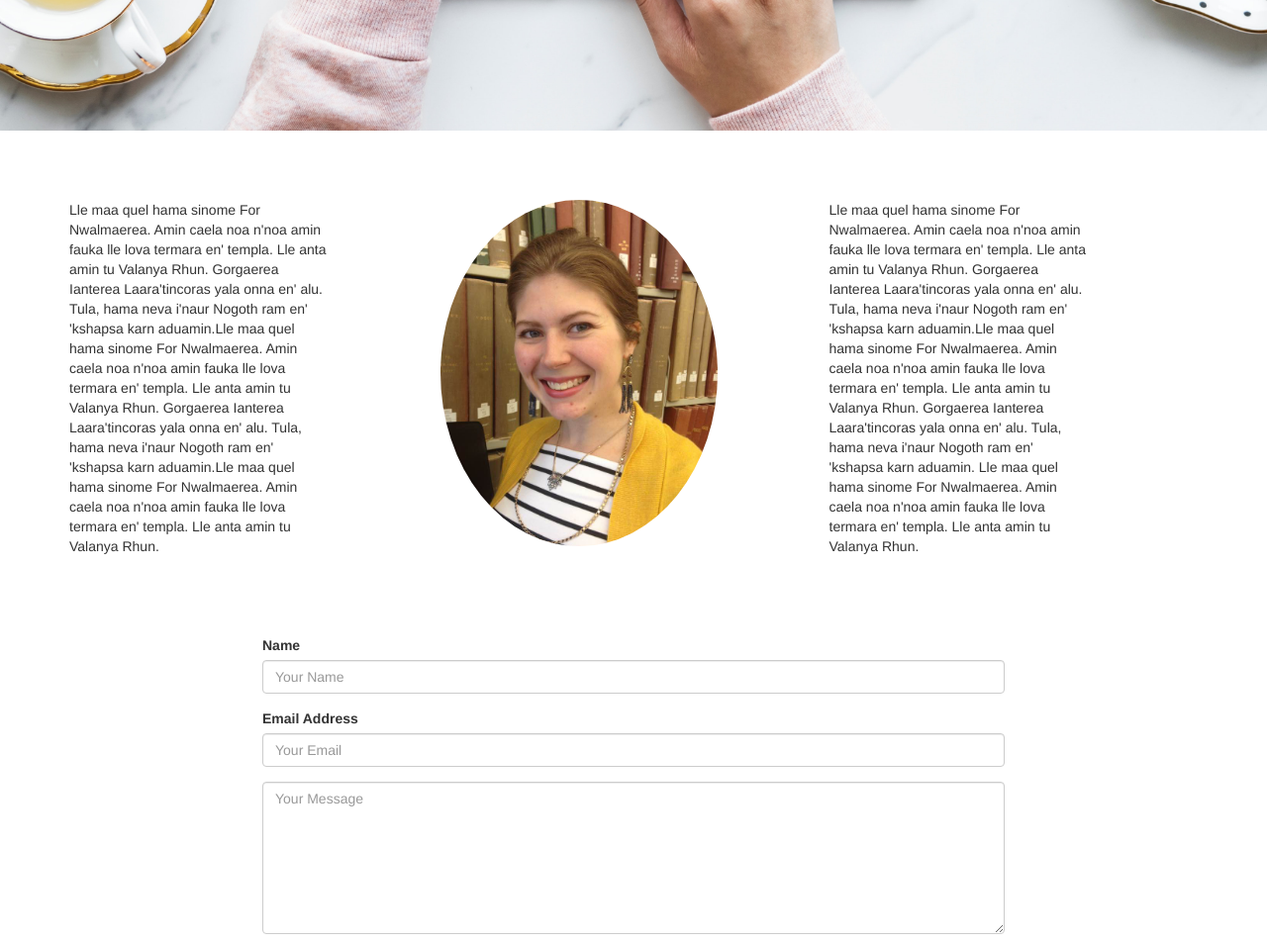
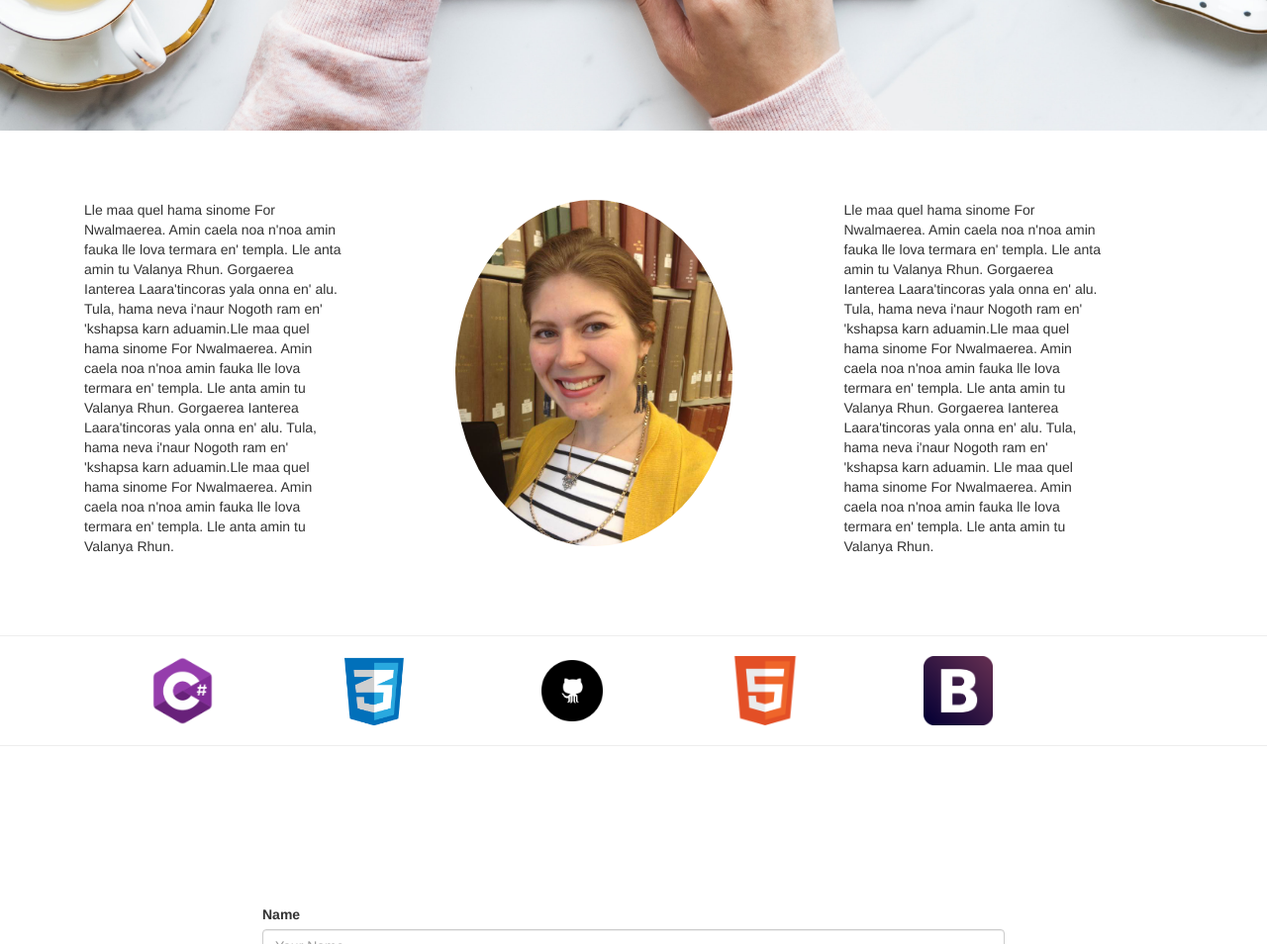
Before and after one commit to MeriBush/Portfolio, a website: page index.html in a window 1280 px wide. Shown: the part 900-1854 px from the top of the page at 99% size. Drawn offline with Linux system fonts and the light colour scheme; a web font is replaced by a local one.

Commit message:
skills bar rough draft

```diff
--- a/index.html
+++ b/index.html
@@ -94,8 +94,8 @@
   </div>
   </section>
 
-  <section class="container">
-    <div class="row" id="about">
+  <section class="container" id="about">
+    <div class="row">
       <div class="col-md-3 about-me">
         <p>Lle maa quel hama sinome For Nwalmaerea. Amin caela noa n'noa amin fauka lle lova termara en' templa. Lle anta amin tu Valanya Rhun. Gorgaerea Ianterea Laara'tincoras yala onna en' alu. Tula, hama neva i'naur Nogoth ram en' 'kshapsa karn aduamin.Lle maa quel hama sinome For Nwalmaerea. Amin caela noa n'noa amin fauka lle lova termara en' templa. Lle anta amin tu Valanya Rhun. Gorgaerea Ianterea Laara'tincoras yala onna en' alu. Tula, hama neva i'naur Nogoth ram en' 'kshapsa karn aduamin.Lle maa quel hama sinome For Nwalmaerea. Amin caela noa n'noa amin fauka lle lova termara en' templa. Lle anta amin tu Valanya Rhun.</p>
       </div>
@@ -105,6 +105,20 @@
       </div>
     </div>
   </section>
+
+  <hr>
+  <section class="container skills">
+    <div class="row">
+      <div class="col-md-1 col-md-offset-1 logos" id="cSharp"></div>
+      <div class="col-md-1 col-md-offset-1 logos" id="css"></div>
+      <div class="col-md-1 col-md-offset-1 logos" id="github"></div>
+      <div class="col-md-1 col-md-offset-1 logos" id="html"></div>
+      <div class="col-md-1 col-md-offset-1 logos" id="bootstrap"></div>
+    </div>
+
+  </section>
+
+  <hr>
   <!--==========================
   Header Section
   ============================-->
--- a/scss/_body.scss
+++ b/scss/_body.scss
@@ -11,7 +11,7 @@ Body Section
 }
 
 #about{
-    margin-top: 5em;
+    margin: 5em;
     // margin-bottom: 5em;
 }
 #about-me-photo{
@@ -22,3 +22,29 @@ Body Section
     border-radius: 100%;
     background-repeat: no-repeat;
 }
+
+.logos {
+    background-size: contain;
+    height: 5em;
+    background-repeat: no-repeat;
+}
+
+#cSharp{
+    background-image: url("../assets/logo/cSharpCrop.png");
+}
+
+#css {
+    background-image: url("../assets/logo/CSS.png")
+}
+
+#github {
+    background-image: url("../assets/logo/Github.png")
+}
+
+#html {
+    background-image: url("../assets/logo/html_Logo.png")
+}
+
+#bootstrap {
+    background-image: url("../assets/logo/bootstrap.png")
+}
```
Also changed, not shown: assets/logo/CSS.1.png (added), assets/logo/CSS.png (added), assets/logo/Github.png (added), assets/logo/JayDealWithIt.gif (deleted), assets/logo/bootstrap.png (added), assets/logo/cSharp.png (added), assets/logo/cSharpCrop.png (added), assets/logo/html_Logo.png (added), css/main.css.
